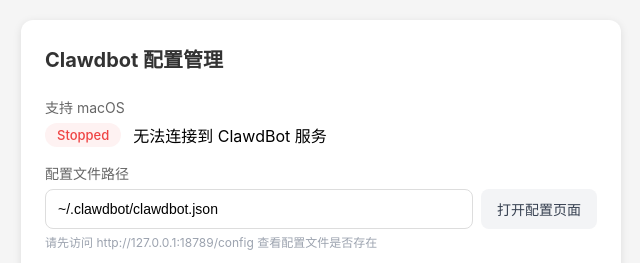
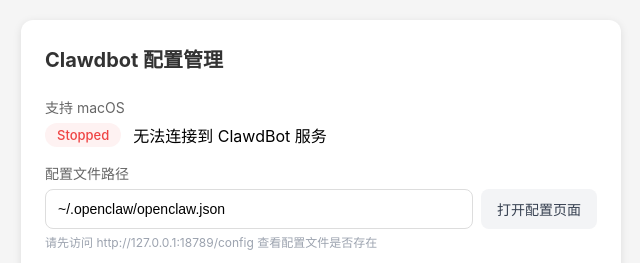
Before and after one commit to milawoai/mac-clawdbot-config-saver, a website: page public/index.html in a window 1280 px wide. Shown: the top 263 px of the page, 319-959 px from the left. Drawn offline with nearby package versions, Linux system fonts and the light colour scheme; no server answers.

Commit message:
feat: finish

```diff
--- a/public/index.html
+++ b/public/index.html
@@ -176,7 +176,7 @@
     <div class="row">
       <div class="label">配置文件路径</div>
       <div class="input-with-btn">
-        <input type="text" value="~/.clawdbot/clawdbot.json" readonly>
+        <input type="text" value="~/.openclaw/openclaw.json" readonly>
         <button class="btn btn-secondary" @click="openConfigPage()">打开配置页面</button>
       </div>
       <div class="hint" x-text="configHint"></div>
```
